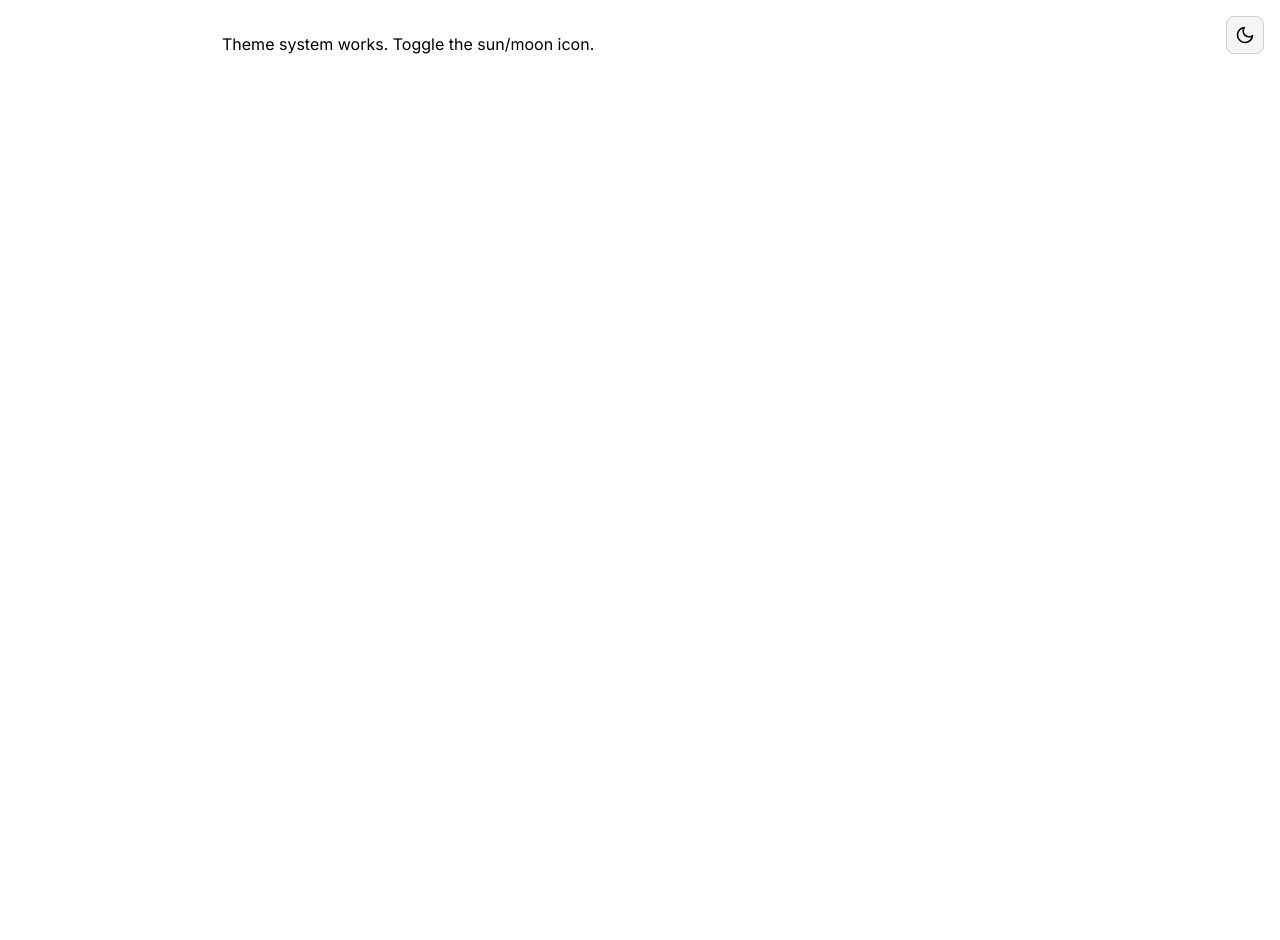
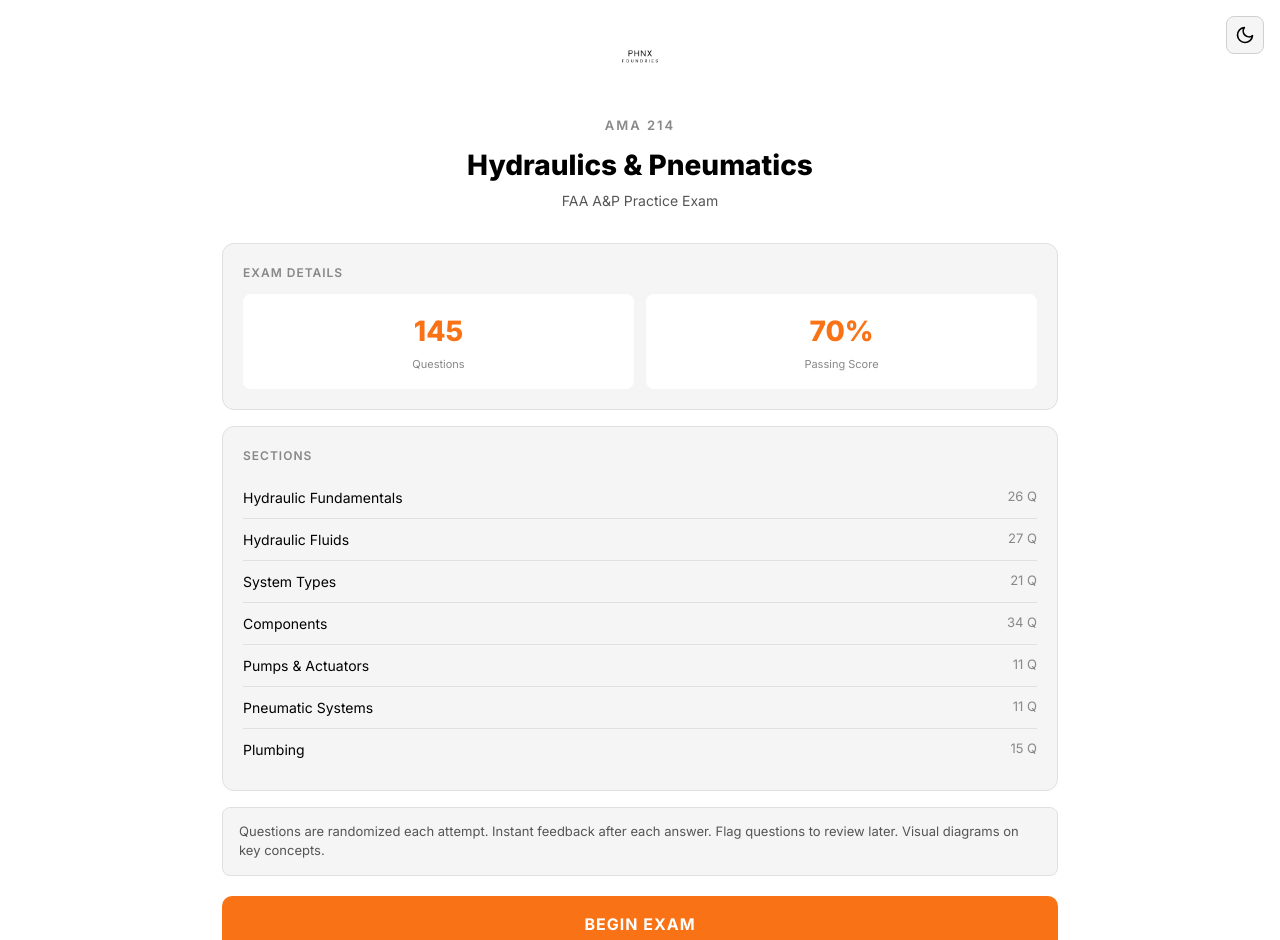
Before and after one commit to Xaraphimm/hydr-pnu-exam, a React (Vite) app: page / in a window 1280 px wide. Shown: the top 940 px of the page. Before the commit the page ends 800 px from the top, so only its background shows below. Built offline with nearby package versions, Linux system fonts and the light colour scheme.

Commit message:
feat: add home screen with logo, sections, and exam start
Co-Authored-By: Claude Opus 4.6 (1M context) <noreply@anthropic.com>

```diff
--- a/src/App.jsx
+++ b/src/App.jsx
@@ -1,15 +1,50 @@
+import { useState } from 'react'
 import { ThemeProvider } from './ThemeContext.jsx'
 import ThemeToggle from './components/ThemeToggle.jsx'
+import HomeScreen from './components/HomeScreen.jsx'
+import { questions } from './data/questions.js'
 import './styles/reset.css'
 import './styles/theme.css'
 import './styles/global.css'
 
+function shuffle(arr) {
+  const a = [...arr]
+  for (let i = a.length - 1; i > 0; i--) {
+    const j = Math.floor(Math.random() * (i + 1))
+    ;[a[i], a[j]] = [a[j], a[i]]
+  }
+  return a
+}
+
 export default function App() {
+  const [screen, setScreen] = useState('home')
+  const [examQuestions, setExamQuestions] = useState([])
+  const [answers, setAnswers] = useState({})
+  const [flagged, setFlagged] = useState(new Set())
+  const [startTime, setStartTime] = useState(null)
+  const [endTime, setEndTime] = useState(null)
+
+  const startExam = () => {
+    setExamQuestions(shuffle(questions))
+    setAnswers({})
+    setFlagged(new Set())
+    setStartTime(Date.now())
+    setEndTime(null)
+    setScreen('exam')
+  }
+
+  const finishExam = () => {
+    setEndTime(Date.now())
+    setScreen('results')
+  }
+
   return (
     <ThemeProvider>
       <ThemeToggle />
       <div className="container">
-        <p>Theme system works. Toggle the sun/moon icon.</p>
+        {screen === 'home' && <HomeScreen onStart={startExam} />}
+        {screen === 'exam' && <div>Exam screen placeholder</div>}
+        {screen === 'results' && <div>Results screen placeholder</div>}
       </div>
     </ThemeProvider>
   )
--- /dev/null
+++ b/src/components/HomeScreen.css
@@ -0,0 +1,144 @@
+.home {
+  padding-bottom: 48px;
+}
+
+.home-logo {
+  text-align: center;
+  margin-bottom: 32px;
+}
+
+.home-logo img {
+  height: 48px;
+  margin: 0 auto;
+  object-fit: contain;
+}
+
+[data-theme="light"] .home-logo img {
+  filter: invert(1);
+}
+
+.home-header {
+  text-align: center;
+  margin-bottom: 32px;
+}
+
+.home-label {
+  font-size: 13px;
+  font-weight: 600;
+  color: var(--color-text-tertiary);
+  letter-spacing: 2px;
+  text-transform: uppercase;
+}
+
+.home-title {
+  font-size: 28px;
+  font-weight: 800;
+  margin-top: 8px;
+  color: var(--color-text);
+}
+
+.home-subtitle {
+  font-size: 14px;
+  color: var(--color-text-secondary);
+  margin-top: 4px;
+}
+
+.home-card {
+  background: var(--color-bg-card);
+  border: 1px solid var(--color-border-light);
+  border-radius: 12px;
+  padding: 20px;
+  margin-bottom: 16px;
+}
+
+.home-card-label {
+  font-size: 12px;
+  font-weight: 600;
+  color: var(--color-text-tertiary);
+  letter-spacing: 1px;
+  text-transform: uppercase;
+  display: block;
+  margin-bottom: 12px;
+}
+
+.home-stats {
+  display: grid;
+  grid-template-columns: 1fr 1fr;
+  gap: 12px;
+}
+
+.home-stat {
+  background: var(--color-bg);
+  border-radius: 8px;
+  padding: 16px;
+  text-align: center;
+}
+
+.home-stat-value {
+  display: block;
+  font-size: 28px;
+  font-weight: 800;
+  color: var(--color-accent);
+}
+
+.home-stat-label {
+  display: block;
+  font-size: 11px;
+  color: var(--color-text-tertiary);
+  margin-top: 4px;
+}
+
+.home-sections {
+  display: flex;
+  flex-direction: column;
+}
+
+.home-section-row {
+  display: flex;
+  justify-content: space-between;
+  align-items: center;
+  padding: 10px 0;
+  border-bottom: 1px solid var(--color-border-light);
+}
+
+.home-section-row:last-child {
+  border-bottom: none;
+}
+
+.home-section-name {
+  font-size: 14px;
+  color: var(--color-text);
+}
+
+.home-section-count {
+  font-size: 13px;
+  color: var(--color-text-tertiary);
+}
+
+.home-note {
+  background: var(--color-bg-card);
+  border: 1px solid var(--color-border-light);
+  border-radius: 8px;
+  padding: 14px 16px;
+  font-size: 13px;
+  color: var(--color-text-secondary);
+  line-height: 1.5;
+  margin-bottom: 20px;
+}
+
+.home-start {
+  width: 100%;
+  padding: 16px;
+  background: var(--color-accent);
+  color: #ffffff;
+  border: none;
+  border-radius: 10px;
+  font-size: 16px;
+  font-weight: 700;
+  letter-spacing: 1px;
+  transition: opacity 0.2s;
+}
+
+.home-start:hover {
+  opacity: 0.9;
+}
--- /dev/null
+++ b/src/components/HomeScreen.jsx
@@ -0,0 +1,56 @@
+import { SECTIONS, questions } from '../data/questions.js'
+import logo from '../assets/phnx-logo.jpeg'
+import './HomeScreen.css'
+
+export default function HomeScreen({ onStart }) {
+  return (
+    <div className="home">
+      <div className="home-logo">
+        <img src={logo} alt="PHNX Foundries" />
+      </div>
+
+      <div className="home-header">
+        <span className="home-label">AMA 214</span>
+        <h1 className="home-title">Hydraulics &amp; Pneumatics</h1>
+        <p className="home-subtitle">FAA A&amp;P Practice Exam</p>
+      </div>
+
+      <div className="home-card">
+        <span className="home-card-label">EXAM DETAILS</span>
+        <div className="home-stats">
+          <div className="home-stat">
+            <span className="home-stat-value">{questions.length}</span>
+            <span className="home-stat-label">Questions</span>
+          </div>
+          <div className="home-stat">
+            <span className="home-stat-value">70%</span>
+            <span className="home-stat-label">Passing Score</span>
+          </div>
+        </div>
+      </div>
+
+      <div className="home-card">
+        <span className="home-card-label">SECTIONS</span>
+        <div className="home-sections">
+          {SECTIONS.map(s => {
+            const count = questions.filter(q => q.section === s.key).length
+            return (
+              <div key={s.key} className="home-section-row">
+                <span className="home-section-name">{s.name}</span>
+                <span className="home-section-count">{count} Q</span>
+              </div>
+            )
+          })}
+        </div>
+      </div>
+
+      <div className="home-note">
+        Questions are randomized each attempt. Instant feedback after each answer. Flag questions to review later. Visual diagrams on key concepts.
+      </div>
+
+      <button className="home-start" onClick={onStart}>
+        BEGIN EXAM
+      </button>
+    </div>
+  )
+}
```
